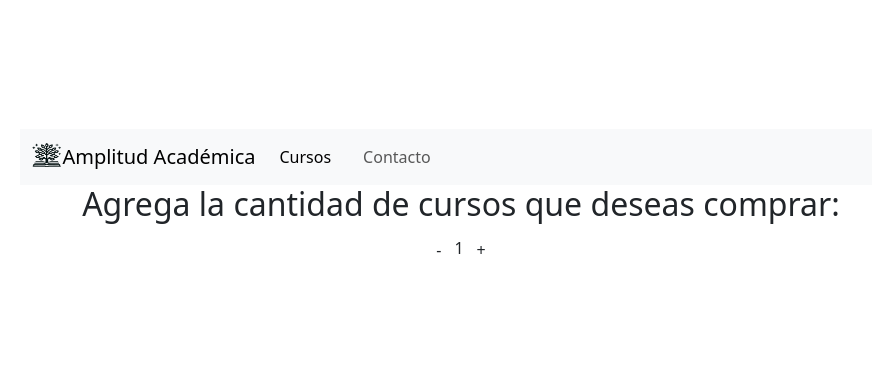
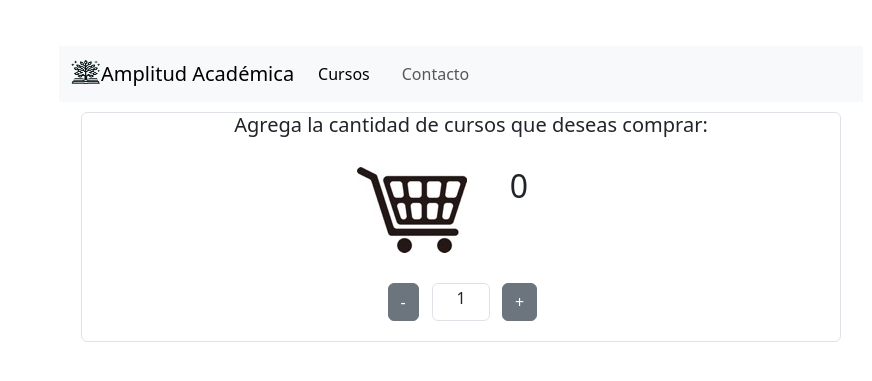
Before and after one commit to alexslater/catalogocursos, a React (Vite) app: page / in a window 1280 px wide. Shown: the part 201-582 px from the top of the page, without its empty margins (179-1051 px from the left). Built offline with nearby package versions, Linux system fonts and the light colour scheme.

Commit message:
[ReactJS] Componentes añadidos y build ejecutado

```diff
--- a/src/App.jsx
+++ b/src/App.jsx
@@ -5,7 +5,7 @@ import './App.css'
 import Boton from './components/Boton/Boton'
 import NavBar from './components/NavBar/NavBar'
 import ItemCount from './components/ItemCount/ItemCount'
-
+import './css/style.css'
 
 function App() {
 
@@ -14,8 +14,8 @@ function App() {
       <div className="row">
         <NavBar />
       </div>
-      <div className="row">
-        <h2>Agrega la cantidad de cursos que deseas comprar:</h2>
+      <div className="row border rounded cuadro-texto">
+        <h5>Agrega la cantidad de cursos que deseas comprar:</h5>
         <ItemCount />
       </div>
     </div>
--- a/src/components/ItemCount/ItemCount.jsx
+++ b/src/components/ItemCount/ItemCount.jsx
@@ -4,7 +4,8 @@ import Popper from 'popper.js';
 import 'bootstrap/dist/js/bootstrap.bundle.min';
 import { useState } from "react"
 import Boton from "../Boton/Boton"
-
+import "./css/style.css"
+import cartLogo from "./assets/cart.jpeg"
 
 const ItemCount = () => {
 
@@ -27,9 +28,25 @@ const ItemCount = () => {
 
     return (
         <div className="container">
-            <Boton texto="-"    fn={restar}/>
-            <span>{count}</span>
-            <Boton texto="+" fn={sumar}/>
+            <div className='row justify-content-md-center margen-fila'>
+                <div className='col-2'>
+                    <img src={cartLogo} alt="Logo carrito de compras" />
+                </div>
+                <div className='col-2'>
+                    <h2>0</h2>
+                </div>
+            </div>
+            <div className='row justify-content-md-center margen-fila'>
+                <div className='col-1'>
+                    <Boton texto="-" estiloboton="btn btn-secondary" fn={restar}/>
+                </div>
+                <div className='col-1 border rounded'>
+                    <span className='align-middle'>{count}</span>
+                </div>
+                <div className='col-1'>
+                    <Boton texto="+" estiloboton="btn btn-secondary" fn={sumar}/>
+                </div>
+            </div>
         </div>
     )
 }
--- /dev/null
+++ b/src/components/ItemCount/css/style.css
@@ -0,0 +1,18 @@
+.cuadro-texto {
+    margin: 10px;
+}
+
+h5 {
+    margin: 10px;
+}
+
+.carro-compra
+{
+    width: 0.5rem;
+    height: 0.5rem;
+}
+
+.margen-fila {
+    margin: 10px;
+    padding: 10px;
+}
--- a/src/components/boton/Boton.jsx
+++ b/src/components/boton/Boton.jsx
@@ -7,10 +7,9 @@ import 'bootstrap/dist/js/bootstrap.bundle.min';
 const Boton = (props) => {
 
     const {texto, fn, estiloboton} = props
-    const estilo = 'btn ' + estiloboton
 
     return (
-        <button type="button" className={estilo} onClick={() => fn()}>{props.texto}</button>
+        <button type="button" className={estiloboton} onClick={() => fn()}>{props.texto}</button>
     )
 }
 
--- /dev/null
+++ b/src/css/style.css
@@ -0,0 +1,13 @@
+.cuadro-texto {
+    margin: 10px;
+}
+
+h5 {
+    margin: 10px;
+}
+
+.carro-compra
+{
+    width: 10%;
+    height: 10%;
+}
```
Also changed, not shown: src/components/ItemCount/assets/cart.jpeg (added).
